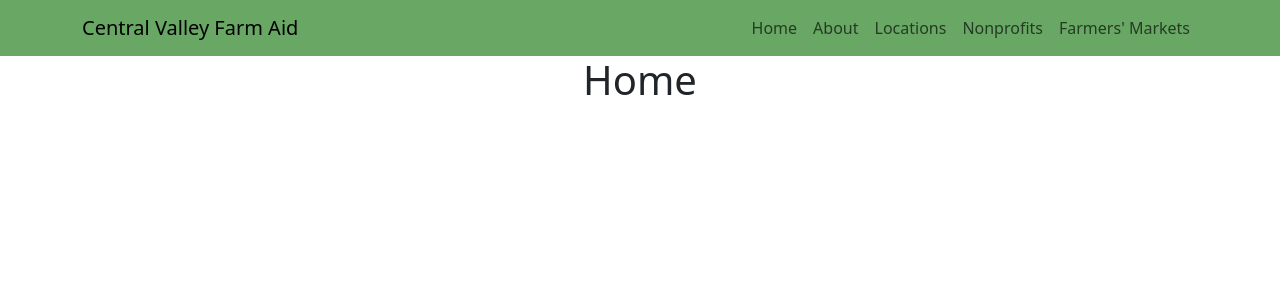
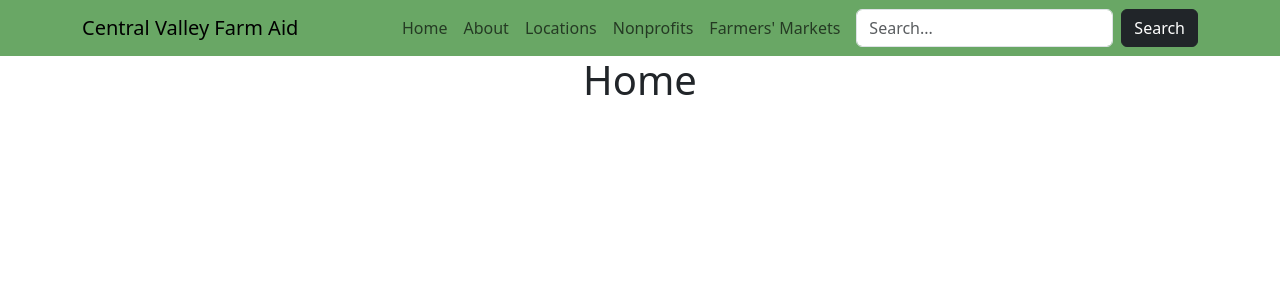
Before and after one commit to sumearthb/central-valley-farm-aid, a React (Create React App) app in the folder frontend/: page / in a window 1280 px wide. Shown: the top 300 px of the page. Built offline with nearby package versions, Linux system fonts and the light colour scheme.

Commit message:
added static search bar to navigation - related to #23

```diff
--- a/frontend/src/components/NavBar.js
+++ b/frontend/src/components/NavBar.js
@@ -3,6 +3,8 @@ import { Link } from "react-router-dom";
 import Container from "react-bootstrap/Container";
 import Nav from "react-bootstrap/Nav";
 import Navbar from "react-bootstrap/Navbar";
+import Form from 'react-bootstrap/Form';
+import Button from 'react-bootstrap/Button';
 
 function NavBar() {
   return (
@@ -48,6 +50,12 @@ function NavBar() {
               </Link>
             </Nav.Link>
           </Nav>
+          <Form className="d-flex justify-content-end">
+            <Form.Control type="search" id="searchText" placeholder="Search..."
+                className="mx-2" aria-label="Search"></Form.Control>
+            <Button type="submit" variant="dark">Search</Button>
+          </Form>
+
         </Navbar.Collapse>
       </Container>
     </Navbar>
```
